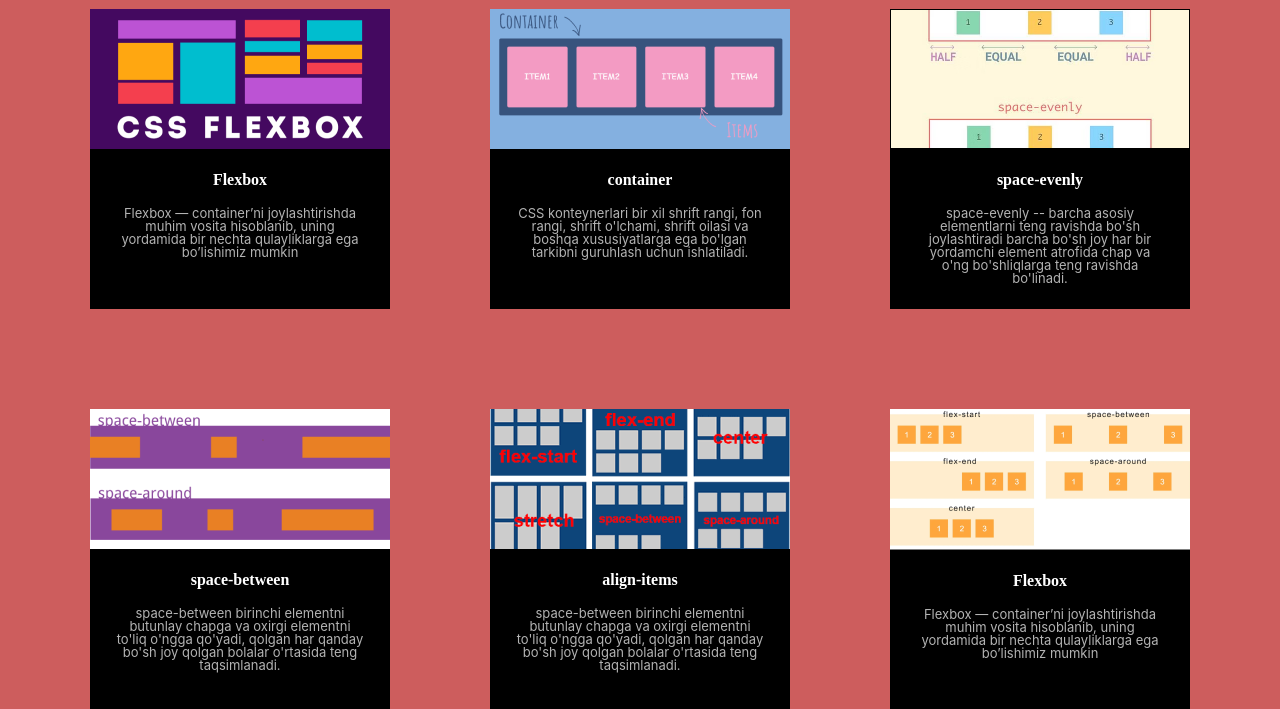
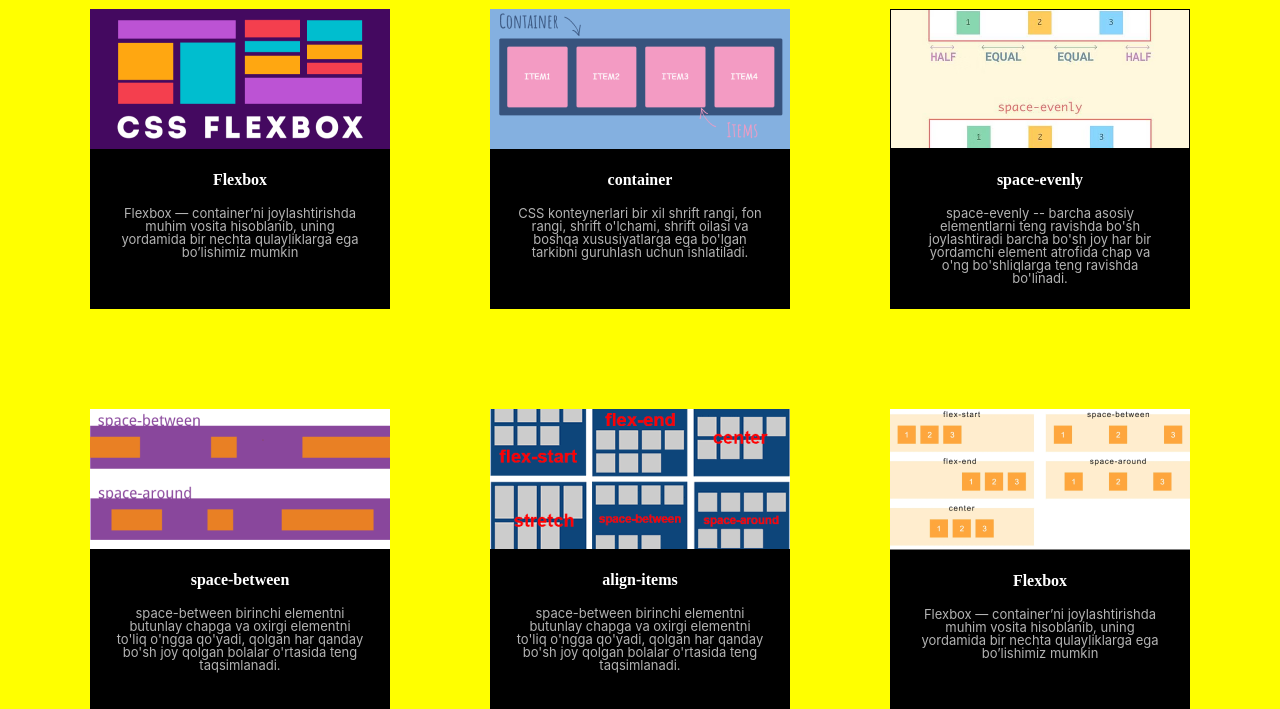
Before and after one commit to norpulatovv/6-darss, a plain HTML site: page index.html in a window 1280 px wide. Shown: the part 203-912 px from the top of the page. Drawn offline with Linux system fonts and the light colour scheme.

```diff
--- a/main.css
+++ b/main.css
@@ -5,7 +5,8 @@
 }
 
 body{
-    background-color: #CD5D5D;
+    background-color: yellow;
+    /* background-color: #CD5D5D; */
 }
 
 .container{
```
